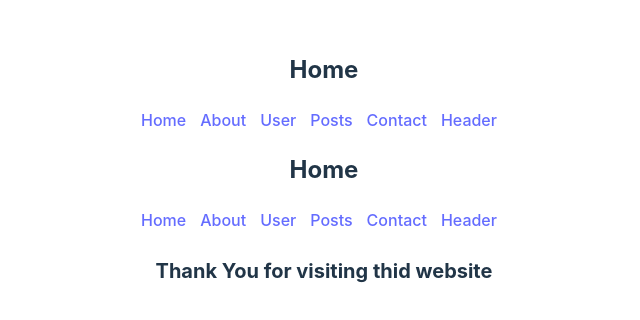
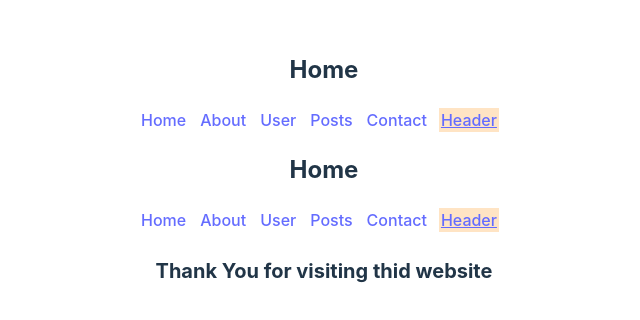
Before and after one commit to AbirhossenCSE/React-JS, a React (Vite) app in the folder introduction-react-router/: page /header in a window 1280 px wide. Shown: the part 230-550 px from the top of the page, without its empty margins (316-956 px from the left). Built offline with nearby package versions, Linux system fonts and the light colour scheme.

Commit message:
Active route

```diff
--- /dev/null
+++ b/introduction-react-router/src/components/Header/Header.css
@@ -0,0 +1,4 @@
+nav a.active{
+    text-decoration: underline;
+    background-color: bisque;
+}
--- a/introduction-react-router/src/components/Header/Header.jsx
+++ b/introduction-react-router/src/components/Header/Header.jsx
@@ -1,16 +1,24 @@
-import { Link } from "react-router-dom";
+import { Link, NavLink } from "react-router-dom";
+import './Header.css'
 
 const Header = () => {
     return (
         <div>
             <h2>Home</h2>
             <nav>
-                <Link to='/'>Home</Link>
+                <NavLink to='/'>Home</NavLink>
+                <NavLink to='/about'>About</NavLink>
+                <NavLink to='/users'>User</NavLink>
+                <NavLink to='/posts'>Posts</NavLink>
+                <NavLink to='/Contact'>Contact</NavLink>
+                <NavLink to='/Header'>Header</NavLink>
+
+                {/* <Link to='/'>Home</Link>
                 <Link to='/about'>About</Link>
                 <Link to='/users'>User</Link>
                 <Link to='/posts'>Posts</Link>
                 <Link to='/Contact'>Contact</Link>
-                <Link to='/Header'>Header</Link>
+                <Link to='/Header'>Header</Link> */}
 
             </nav>
         </div>
--- a/introduction-react-router/src/components/Home/Home.jsx
+++ b/introduction-react-router/src/components/Home/Home.jsx
@@ -1,9 +1,10 @@
-import { Outlet } from "react-router-dom";
+import { Outlet, useNavigation } from "react-router-dom";
 import './Home.css'
 import Header from "../Header/Header";
 import Footer from "../Footer/Footer";
 
 const Home = () => {
+    const navigation = useNavigation();
     return (
         <div>
             {/* <h2>This is the home component</h2>
@@ -17,7 +18,10 @@ const Home = () => {
             <Outlet></Outlet> */}
 
             <Header></Header>
-            <Outlet></Outlet>
+            {
+                navigation.state === 'loading' ? <p>Loading...</p> : <Outlet></Outlet>
+            }
+
             <Footer></Footer>
         </div>
     );
```
